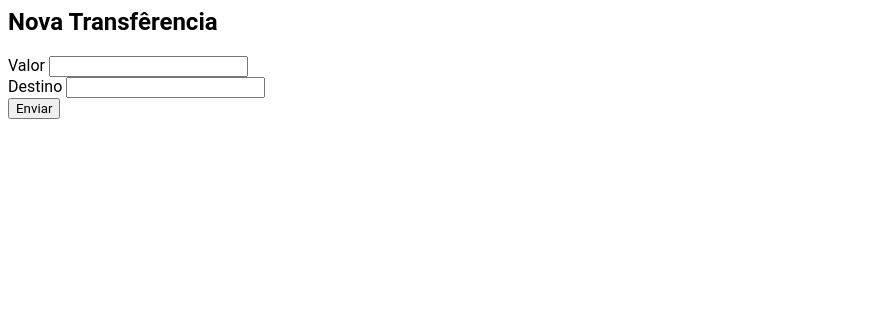
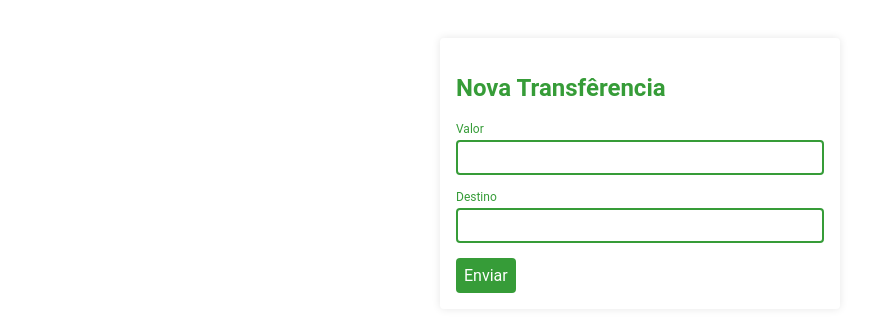
Before and after one commit to tarikleite/projetoAngular1, an Angular app: page / in a window 1280 px wide. Shown: the top 332 px of the page, without its empty margins (0-879 px from the left). Built offline with nearby package versions, Linux system fonts and the light colour scheme.

Commit message:
formulario com estilo, faltando fazer o print ao submeter (cliar ao botao).

```diff
--- a/src/app/nova-transferencia/nova-transferencia.component.html
+++ b/src/app/nova-transferencia/nova-transferencia.component.html
@@ -1,14 +1,16 @@
-<form>
-  <h2>Nova Transfêrencia</h2>
-  <div>
-    <label for="valor">Valor </label>
-    <input type="text" id="valor" />
-  </div>
+<section class="container">
+  <form class="formulario">
+    <h2 class="formulario__titulo">Nova Transfêrencia</h2>
+    <div class="form-field">
+      <label class="form-field__label" for="valor">Valor </label>
+      <input class="form-field__label" type="text" id="valor" />
+    </div>
 
-  <div>
-    <label for="destino">Destino </label>
-    <input type="text" id="destino" />
-  </div>
+    <div class="form-field">
+      <label class="form-field__label" for="destino">Destino </label>
+      <input class="form-field__label" type="text" id="destino" />
+    </div>
 
-  <button>Enviar</button>
-</form>
+    <button class="botao">Enviar</button>
+  </form>
+</section>
--- a/src/app/nova-transferencia/nova-transferencia.component.scss
+++ b/src/app/nova-transferencia/nova-transferencia.component.scss
@@ -17,13 +17,13 @@
   flex-direction: column;
   color: var(--primary);
 
-  &__label {
+  & label {
     color: inherit;
     margin-bottom: 4px;
     font-size: 12px;
   }
 
-  &__input {
+  & input {
     padding: 8px;
     border-radius: 4px;
     color: inherit;
```
